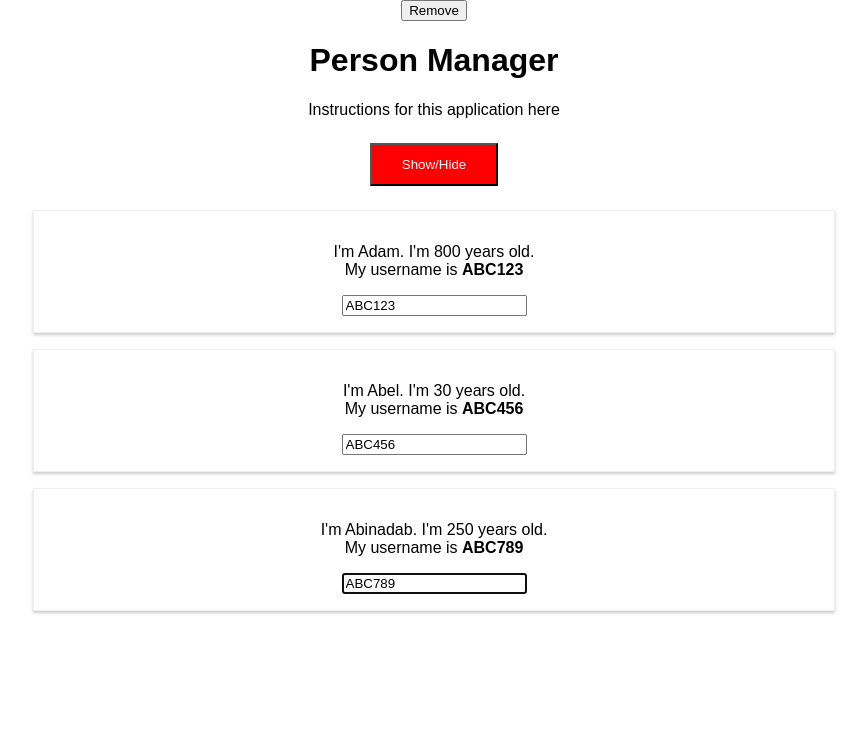
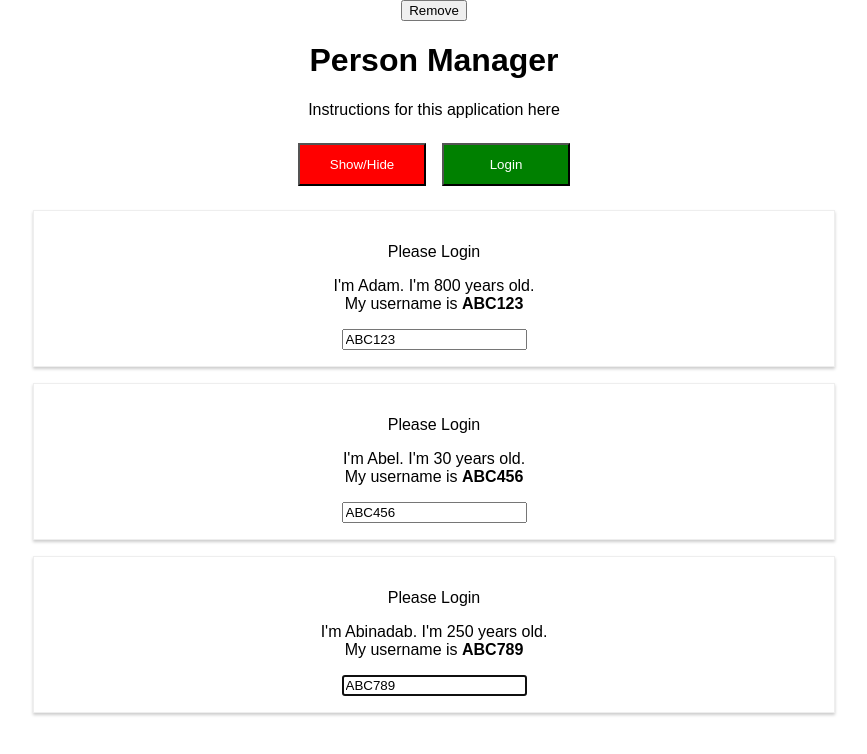
Before and after one commit to rharbert/react, a React app in the folder Modules/react-complete-guide/: page / in a window 1280 px wide. Shown: the top 754 px of the page, without its empty margins (206-1073 px from the left). Built offline with nearby package versions, Linux system fonts and the light colour scheme.

Commit message:
Module 7 lesson for Using  Context API completed

```diff
--- a/Modules/react-complete-guide/src/components/Instructions/Instructions.js
+++ b/Modules/react-complete-guide/src/components/Instructions/Instructions.js
@@ -1,5 +1,6 @@
 import React, { useEffect, useRef } from 'react';
 import classes from './Instructions.css';
+import AuthContext from '../../context/auth-context';
 
 //Named "Cockpit" in lessons, but I don't like this name so I'm using 'instructions'
 const instructions = (props) => {
@@ -40,6 +41,9 @@
 				onClick={props.clicked}>
 					Show/Hide
 			</button>
+			<AuthContext.Consumer>
+			{(context) => <button onClick={context.login}>Login</button>}
+			</AuthContext.Consumer>
 		</div>
 	);
 };
--- a/Modules/react-complete-guide/src/components/Persons/Person/Person.js
+++ b/Modules/react-complete-guide/src/components/Persons/Person/Person.js
@@ -4,6 +4,7 @@
 import Aux from '../../../hoc/Auxiliary';
 import withClass from '../../../hoc/withClass';
 import classes from './Person.css';
+import AuthContext from '../../../context/auth-context';
 
 class Person extends Component {
 	constructor(props) {
@@ -20,6 +21,11 @@
 		console.log('[Person.js] rendering...');
 		return (
 			<Aux>
+				<AuthContext.Consumer>
+					{(context) =>
+						context.authenticated ? <p>Authenticated!</p> : <p>Please Login</p>
+					}
+				</AuthContext.Consumer>
 				<p onClick={this.props.click}>
 					I'm {this.props.name}. I'm {this.props.age} years old.<br></br>
 					My username is <b>{this.props.username}</b>
--- a/Modules/react-complete-guide/src/components/Persons/Persons.js
+++ b/Modules/react-complete-guide/src/components/Persons/Persons.js
@@ -1,5 +1,6 @@
 import React, {PureComponent} from 'react';
 import Person from './Person/Person';
+
 
 class Persons extends PureComponent {
 
--- a/Modules/react-complete-guide/src/containers/App.js
+++ b/Modules/react-complete-guide/src/containers/App.js
@@ -5,6 +5,7 @@
 import Instructions from '../components/Instructions/Instructions';
 import Aux from '../hoc/Auxiliary';
 import withClass from '../hoc/withClass';
+import AuthContext from '../context/auth-context';
 
 /* This file is the product of all Lessons in Module 7 */
 
@@ -23,7 +24,9 @@
       { id: '789', name: 'Abinadab', age: 250, username: 'ABC789'}
 		],
 		showPersons: false,
-		showInstructions: true
+		showInstructions: true,
+		changeCounter: 0,
+		authenticated: false
 	};
 
 	/******************** Lifecycle Hooks: Creation ********************/
@@ -82,17 +85,20 @@
 		// 		changeCounter: prevState.changeCounter + 1
 		// 	};
 		// });
-	}
+	};
 	deletePersonHandler = (personIndex) => {
 		// const persons = this.state.persons.slice(); //Copies original array w/o mutation
 		const persons = [...this.state.persons]; //Copies original array w/o mutation using spread operator (ES6 method)
 		persons.splice(personIndex, 1);
 		this.setState({persons: persons});
-	}
+	};
 	togglePersonHandler = () => {
 		const doesShow = this.state.showPersons;
 		this.setState({showPersons: !doesShow});
-	}
+	};
+	loginHandler = () => {
+		this.setState({authenticated: true});
+	};
 	/******************** End Component Methods ********************/
 
 
@@ -106,18 +112,26 @@
 				<Persons
 				persons={this.state.persons}
 				clicked={this.deletePersonHandler}
-				changed={this.usernameHandler}/>
+				changed={this.usernameHandler}
+				isAuthenticated={this.state.authenticated}
+				/>
 			);
 		}
 
     return (
 			<Aux>
+
 				<button
 					onClick={ () => {
 						this.setState({ showInstructions: false });
 					}}
 				> Remove </button>
 
+				<AuthContext.Provider value={{
+					authenticated: this.state.authenticated,
+					login: this.loginHandler
+					}}
+				>
 					{this.state.showInstructions ? (
 						<Instructions //aka Cockpit
 							title={this.props.appTitle}
@@ -128,6 +142,8 @@
 						) : null }
 
 					{persons}
+				</AuthContext.Provider>
+
 			</Aux>
     );
   }
--- /dev/null
+++ b/Modules/react-complete-guide/src/context/auth-context.js
@@ -0,0 +1,8 @@
+import React from 'react';
+
+const authContext = React.createContext({
+  authenticated: false,
+  login: () => {}
+});
+
+export default authContext;
```
Lines whose indentation alone changed are shown as unchanged.
